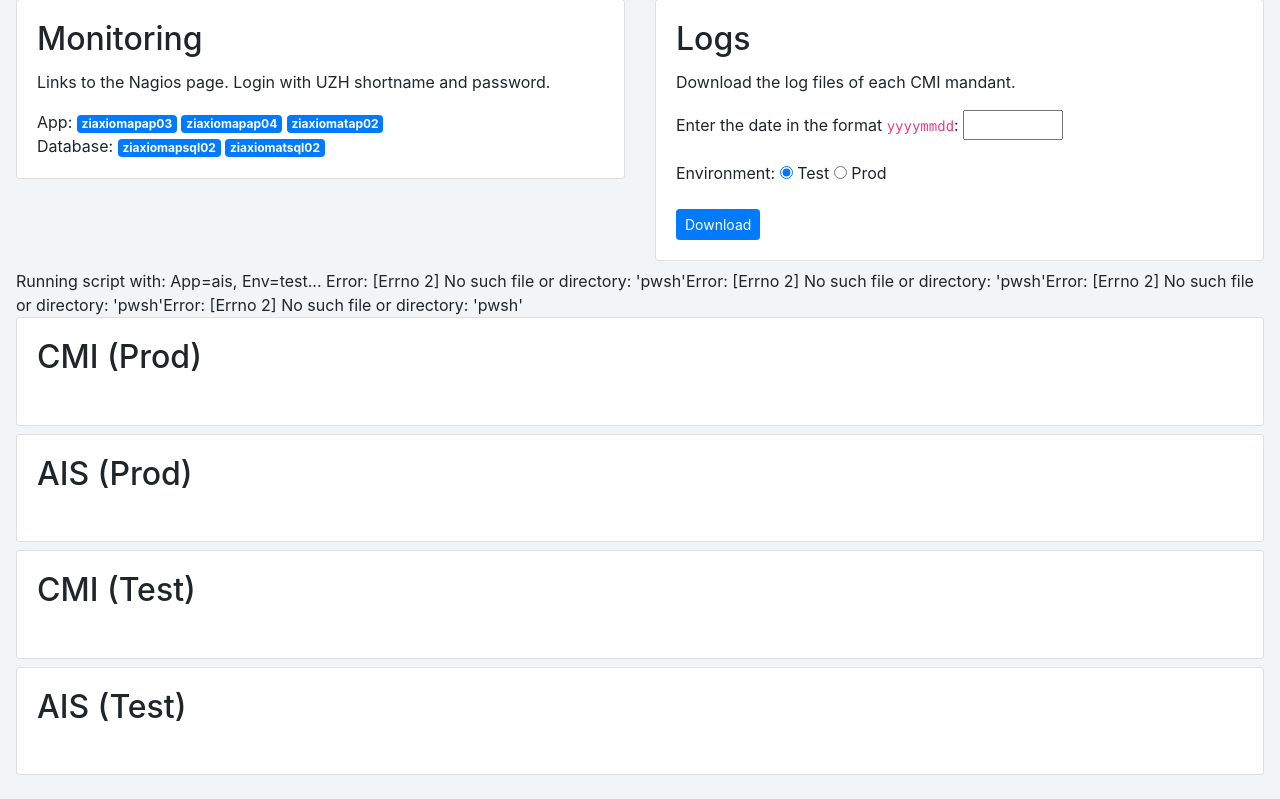
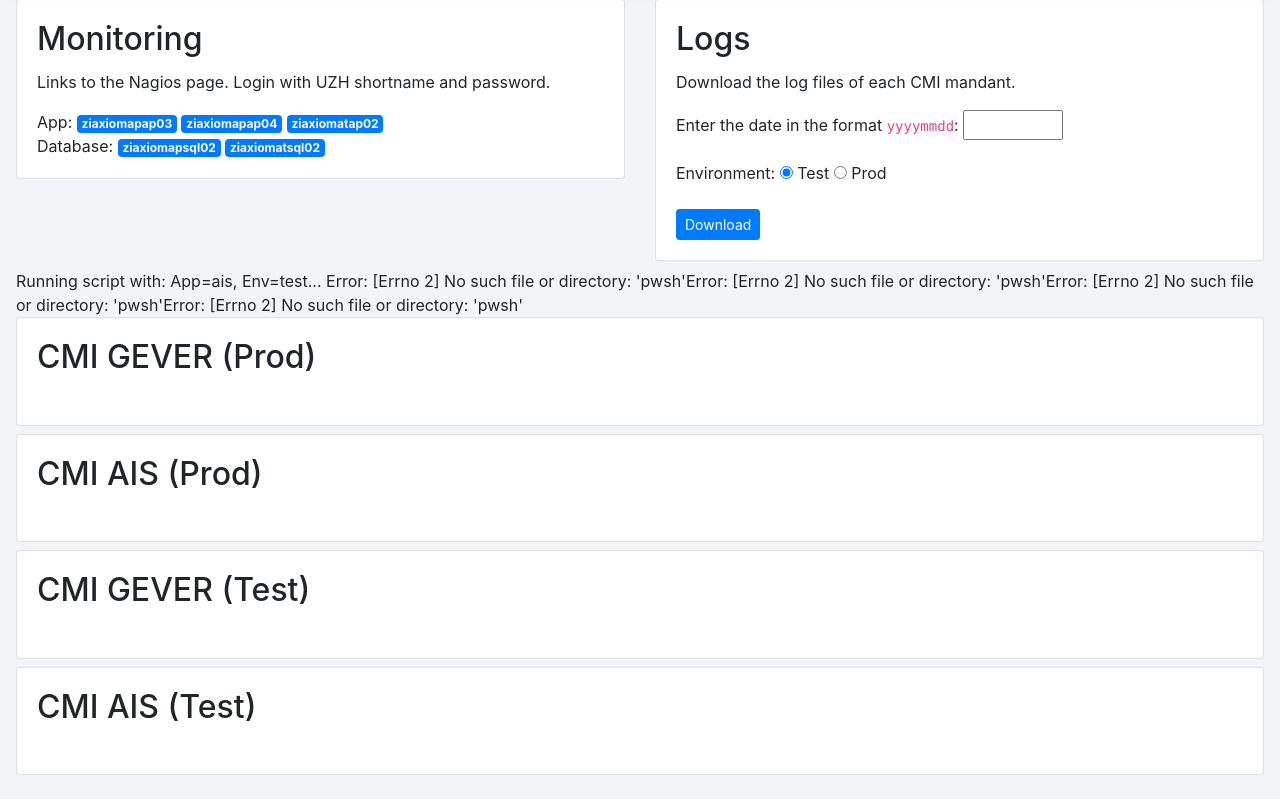
Before and after one commit to rogrut-uzh/cmi-administration-webapp, a Flask app: template templates/cockpit.html in a window 1280 px wide. Shown: the part 99-898 px from the top of the page. Run offline with Flask 3, Linux system fonts and the light colour scheme; the template is opened without the code that fills it, so the values that code supplies are empty; some libraries are stand-ins or nearby versions.

Commit message:
further dev

```diff
--- a/static/main.css
+++ b/static/main.css
@@ -13,10 +13,10 @@
 	box-shadow: 0 .5rem 1rem rgba(0,0,0,.05),inset 0 -1px 0 rgba(0,0,0,.1);
 }
 .output {
-	background-color: #37474F;
 	color: #eceff1;
 }
 .output pre {
+	background-color: #37474F;
 	color: #eceff1;
 	margin: 0;
 	white-space: pre-wrap;
--- a/templates/cockpit.html
+++ b/templates/cockpit.html
@@ -52,7 +52,7 @@
 
 			<div class="card">
 				<div class="card-body">
-					<h2 class="card-title">CMI (Prod)</h2>
+					<h2 class="card-title">CMI GEVER (Prod)</h2>
 					<table id="dataTableCmiProd" class="table table-striped table-bordered"></table>
 				</div>
 			</div>
@@ -62,7 +62,7 @@
 		  <div class="col">
 			<div class="card">
 				<div class="card-body">
-					<h2 class="card-title">AIS (Prod)</h2>
+					<h2 class="card-title">CMI AIS (Prod)</h2>
 					<table id="dataTableAisProd" class="table table-striped table-bordered"></table>
 				</div>
 			</div>
@@ -72,7 +72,7 @@
 		  <div class="col">
 			<div class="card">
 				<div class="card-body">
-					<h2 class="card-title">CMI (Test)</h2>
+					<h2 class="card-title">CMI GEVER (Test)</h2>
 					<table id="dataTableCmiTest" class="table table-striped table-bordered"></table>
 				</div>
 			</div>
@@ -82,7 +82,7 @@
 		  <div class="col">
 			<div class="card">
 				<div class="card-body">
-					<h2 class="card-title">AIS (Test)</h2>
+					<h2 class="card-title">CMI AIS (Test)</h2>
 					<table id="dataTableAisTest" class="table table-striped table-bordered"></table>
 				</div>
 			</div>
```
Also changed, not shown: templates/fulloverview.html (+4 -4 lines), templates/metatool.html (+5 -5 lines).
